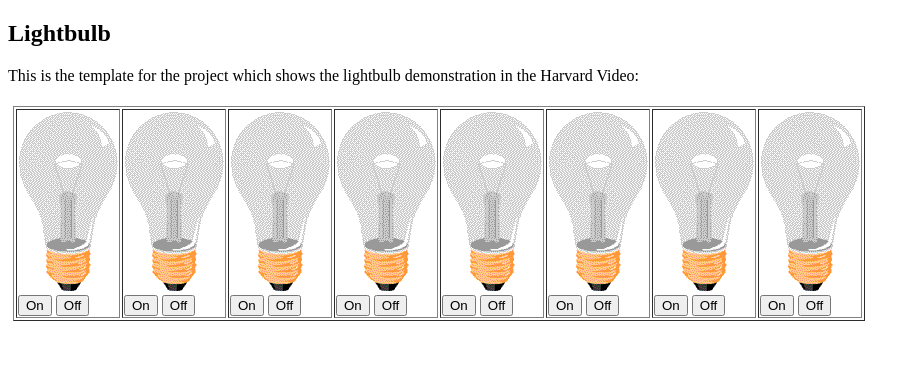
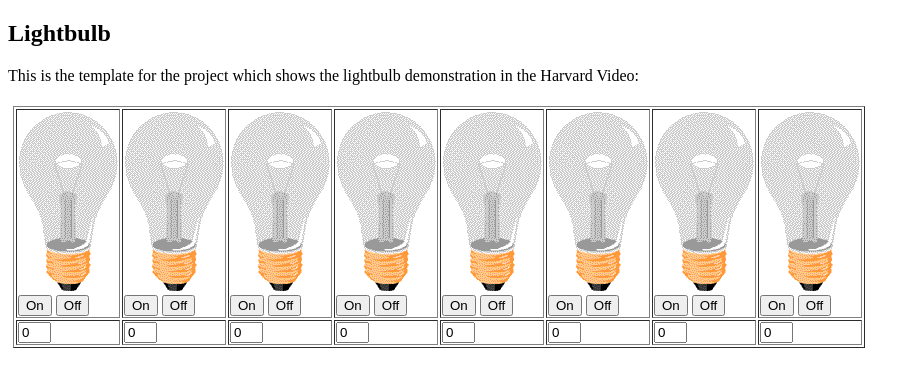
Before and after one commit to nelsonjpn/p2-ducks, a Flask app: page /bin/ in a window 1280 px wide. Shown: the top 387 px of the page, without its empty margins (0-920 px from the left). Run offline with Flask 2, Linux system fonts and the light colour scheme; some libraries are stand-ins or nearby versions.

Commit message:
Lightbulb template

```diff
--- a/templates/lightbulb.html
+++ b/templates/lightbulb.html
@@ -66,6 +66,16 @@
                     <td><img id="blub3" src="../static/pic_bulboff8.gif" width="100" height="180">
                         <button type="button" onclick="light('pic_bulbon8.gif')">On</button>
                         <button type="button" onclick="light('pic_bulboff8.gif')">Off</button>
-
+                <tr>
+                    <td><input type='text' id='digit1' Value="0" size="1"></input></td>
+                    <td><input type='text' id='digit2' Value="0" size="1"></input></td>
+                    <td><input type='text' id='digit3' Value="0" size="1"></input></td>
+                    <td><input type='text' id='digit4' Value="0" size="1"></input></td>
+                    <td><input type='text' id='digit5' Value="0" size="1"></input></td>
+                    <td><input type='text' id='digit6' Value="0" size="1"></input></td>
+                    <td><input type='text' id='digit7' Value="0" size="1"></input></td>
+                    <td><input type='text' id='digit8' Value="0" size="1"></input></td>
+                </tr>
+            </table>
 </body>
 </html>
```
